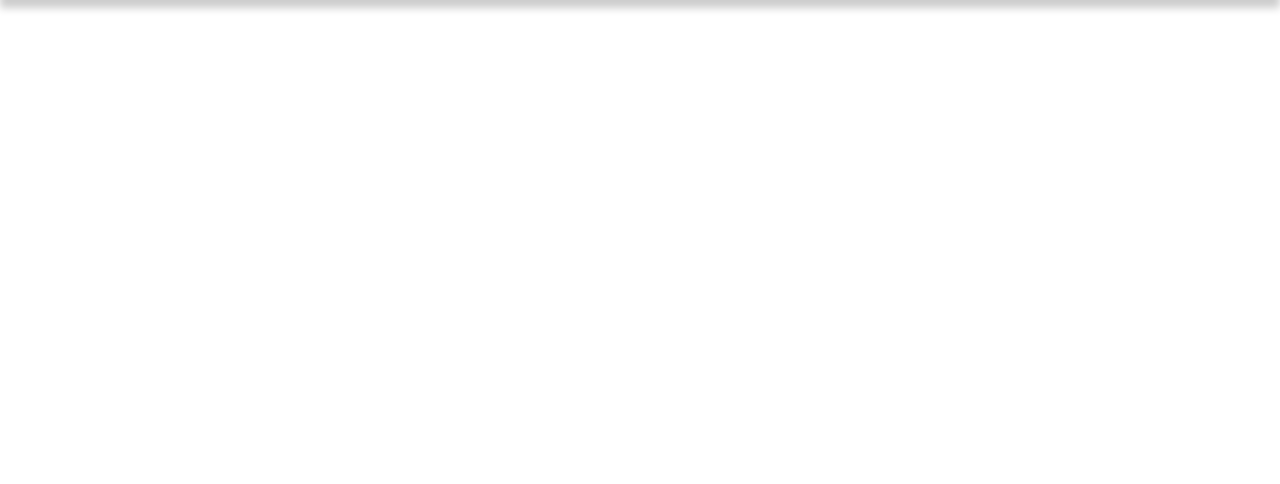
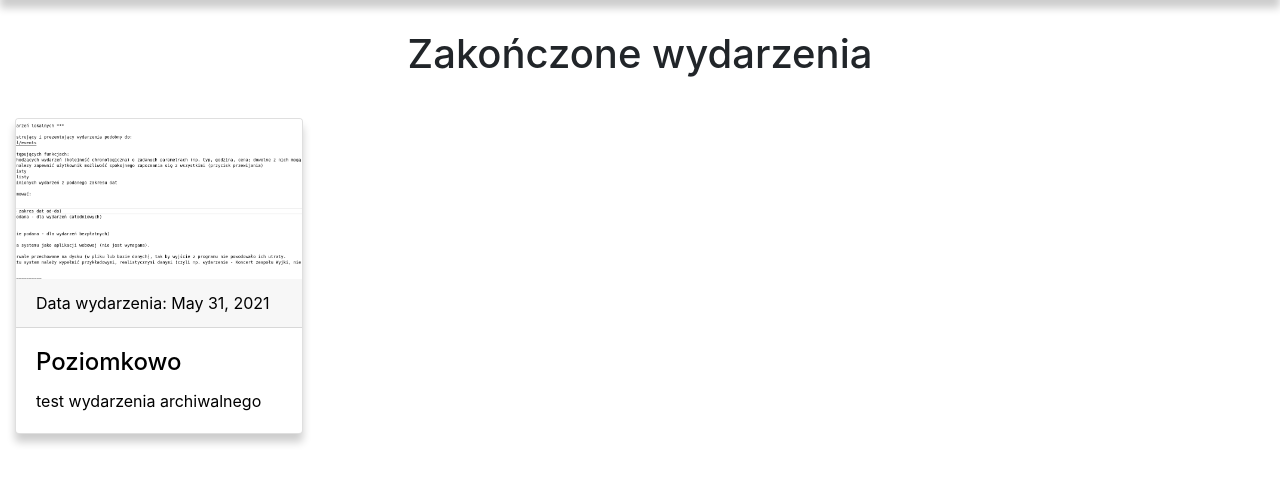
Before and after one commit to dzania/Events, a Django app: page /archive/ in a window 1280 px wide. Shown: the part 88-572 px from the top of the page. Run offline with Django 3.2, Linux system fonts and the light colour scheme; data comes from the database, SQL or seed files in the repository; both versions use the stored data as it was after the commit; some libraries are stand-ins or nearby versions.

Commit message:
Added deleting events css and events cards on main and archive page

```diff
--- a/events/templates/events/archive.html
+++ b/events/templates/events/archive.html
@@ -1,4 +1,55 @@
 {% extends 'base.html' %} {% block content %}
-
-
+<style>
+  h1 {
+    padding: 30px;
+    margin: auto;
+    text-align: center;
+  }
+  .card {
+    box-shadow: 0 8px 8px 0 rgba(0, 0, 0, 0.2);
+    margin-top: 10px;
+    margin-bottom: 10px;
+    transition: transform 0.2s ease;
+  }
+  .card-img-top {
+    width: 100%;
+    height: 20vh;
+    object-fit: cover;
+  }
+  .card:hover {
+    box-shadow: 0 8px 8px 0 rgba(255,69,0,0.5);
+    transform: scale(1.1);
+  }
+  .card a{
+    text-decoration: none;
+    transition: transform 0.3s ease;
+    color: black;
+  }
+  .card a:hover{
+    color: orangered;
+  }
+</style>
+<h1>Zakończone wydarzenia</h1>
+<div class="container-fluid">
+  <div class="row">
+    {% for event in passed_events %}
+    <div class="col-auto">
+      <div class="card" style="width: 18rem">
+        <a href="{% url 'event_detail' event.pk %}">
+          <img
+            class="card-img-top"
+            src="{{ event.image.url }}"
+            alt="Card image"
+          />
+        <div class="card-header">Data wydarzenia: {{event.start_date}}</div>
+        <div class="card-body">
+          <h4 class="card-title">{{ event.title }}</h4>
+          <p class="card-text">{{ event.description|slice:":200" }}</p>
+        </a>
+        </div>
+      </div>
+    </div>
+    {% endfor %}
+  </div>
+</div>
 {% endblock %}
--- a/events/urls.py
+++ b/events/urls.py
@@ -4,5 +4,7 @@ from . import views
 urlpatterns = [
     path('add/',views.add_event,name='add'),
     path('archive/',views.archive,name='archive'),
+    path('event/<int:pk>/', views.event_detail,name="event_detail"),
     path('', views.index, name='index'),
+    path('event/<int:pk>/delete',views.delete_event,name='delete_event'),
 ]
--- a/events/views.py
+++ b/events/views.py
@@ -1,11 +1,11 @@
 from django.http import HttpResponseRedirect
 from django.contrib import messages
-from django.shortcuts import render, redirect
+from django.shortcuts import render, redirect, get_object_or_404
 from .forms import EventForm
 from .models import Event
 from django.urls import reverse
 from django.utils import timezone
-
+from django.views.generic import DeleteView
 # main page view to show only upcoming events
 def index(request):
     now = timezone.now()
@@ -30,5 +30,14 @@ def add_event(request):
 # view for sorting passed events
 def archive(request):
     now = timezone.now()
-    passed_events = Event.objects.filter(end_date__lt=now).order_by('-end_date')
+    passed_events = Event.objects.filter(start_date__lt=now).order_by('-start_date')
     return render(request,"events/archive.html",{'passed_events':passed_events})
+
+def event_detail(request,pk):
+    event = get_object_or_404(Event,pk=pk)
+    return render(request, 'events/event_detail.html',{'event':event})
+
+def delete_event(request,pk):
+    event = get_object_or_404(Event,pk=pk)
+    event.delete()
+    return redirect('index')
```
Also changed, not shown: events/templates/events/event_detail.html (added, +55 -0 lines), events/templates/events/index.html (+54 -2 lines), db.sqlite3, media/upload/Opera.jpg (added), media/upload/wymagania.png (added), 1 other file.
